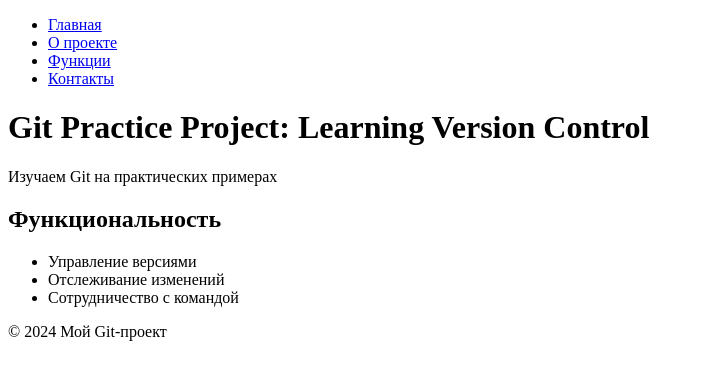
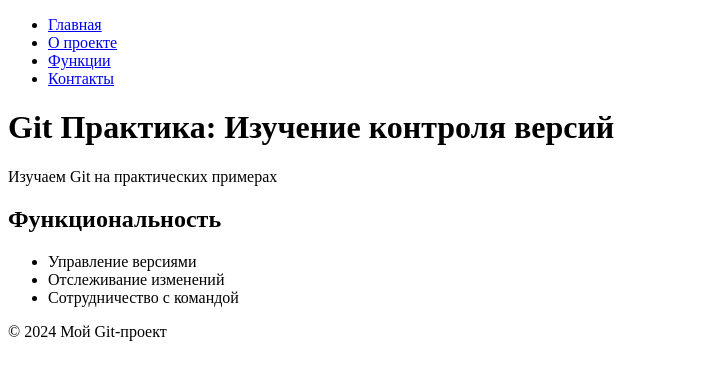
Before and after one commit to RashiK1337228777666/my-git-practice, a plain HTML site: page index.html in a window 1280 px wide. Shown: the whole page, without its empty margins (0-703 px from the left). Drawn offline with Linux system fonts and the light colour scheme.

Commit message:
Конфликт резолв

```diff
--- a/index.html
+++ b/index.html
@@ -17,7 +17,7 @@
             <li><a href="#contact">Контакты</a></li>
         </ul>
     </nav>
-        <h1>Git Practice Project: Learning Version Control</h1>
+        <h1>Git Практика: Изучение контроля версий</h1>
         <p>Изучаем Git на практических примерах</p>
     </header>
 
```
